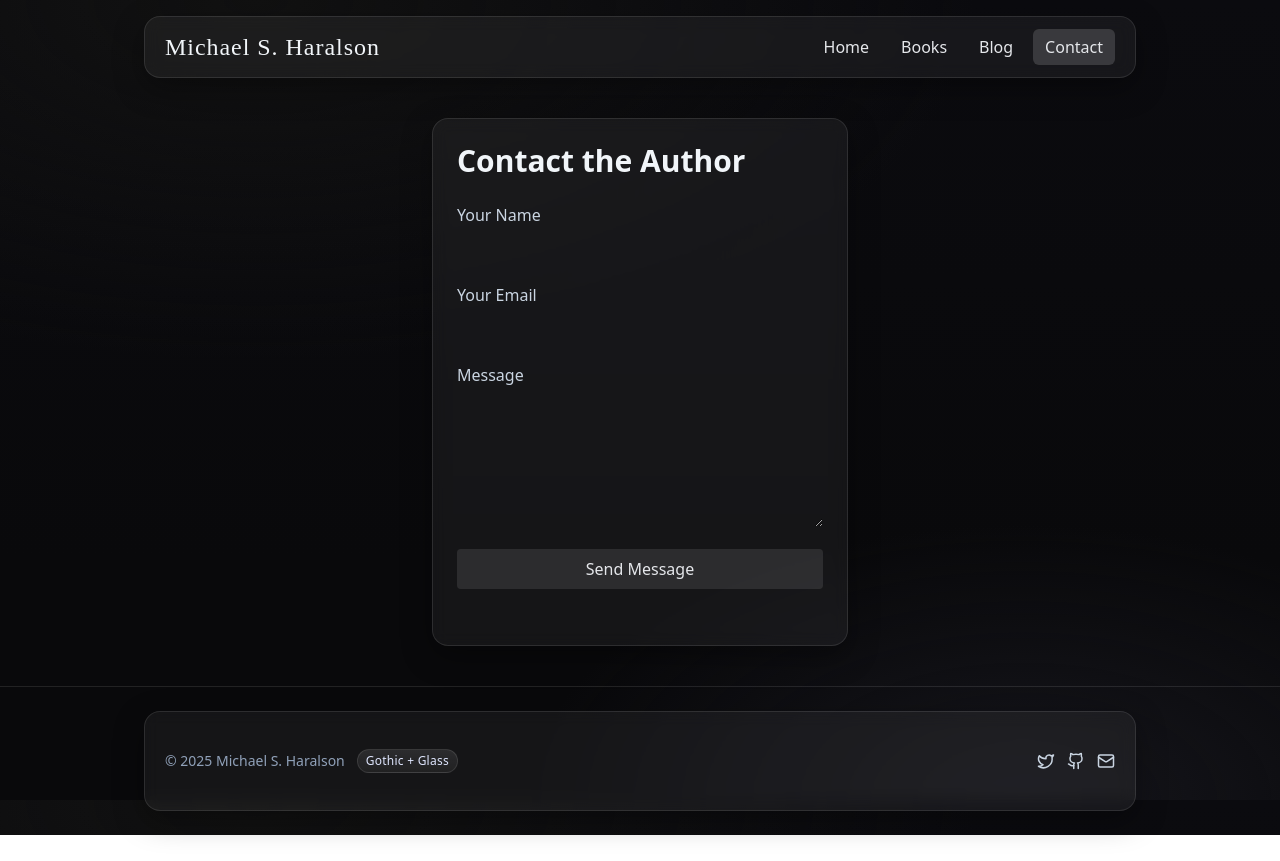
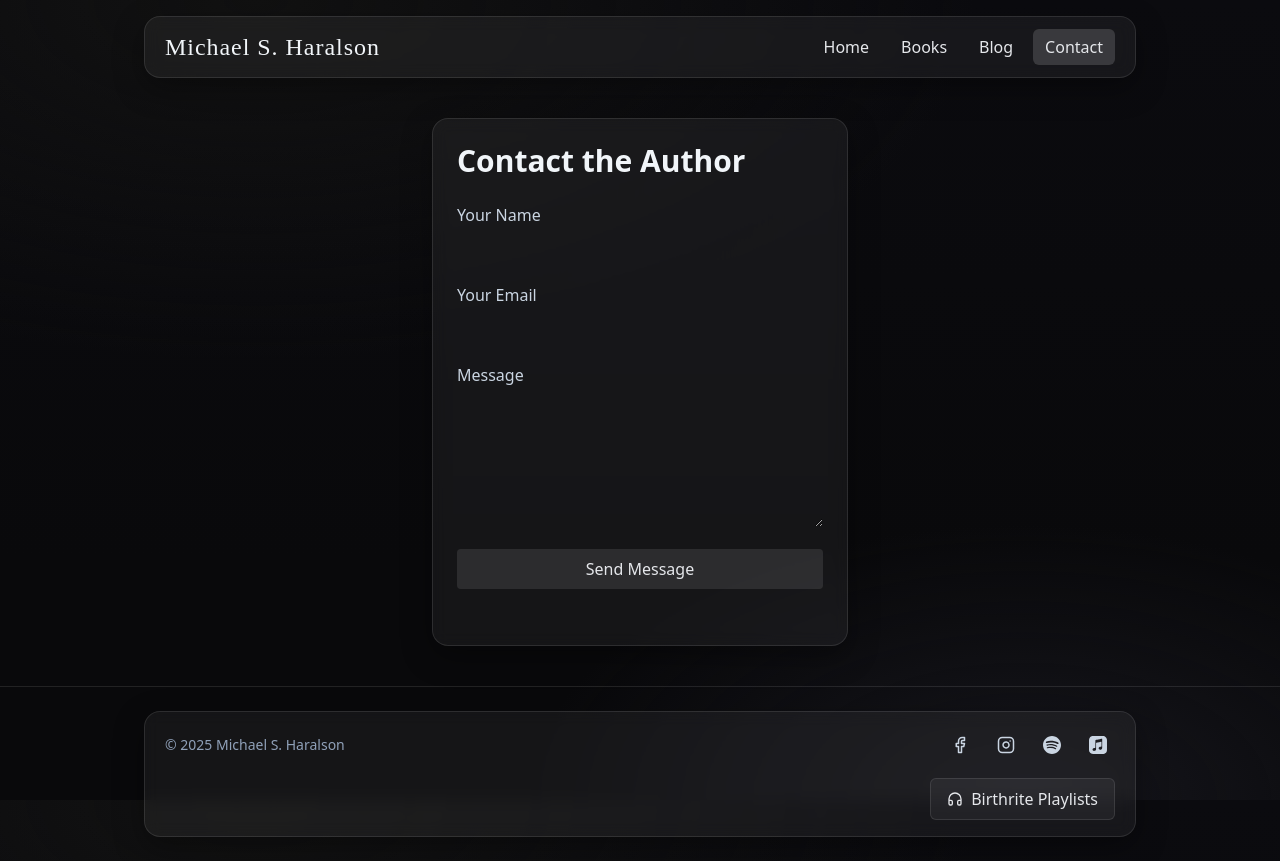
Before and after one commit to atheriot827/maleficia, a React app: page /contact in a window 1280 px wide. Before the commit the page ends 835 px from the top, so only its background shows below. Built offline with nearby package versions, Linux system fonts and the light colour scheme; a web font is replaced by a local one.

Commit message:
feat(footer): add sticky glass footer with real social links + playlists dialog

```diff
--- a/src/components/Footer.tsx
+++ b/src/components/Footer.tsx
@@ -1,5 +1,7 @@
 import * as React from 'react';
-import { Github, Mail, Twitter } from 'lucide-react';
+import { Facebook, Instagram } from 'lucide-react';
+import { SiSpotify, SiApplemusic } from 'react-icons/si';
+import PlaylistDialog from './PlaylistDialog';
 
 const Footer: React.FC = () => {
   const year = new Date().getFullYear();
@@ -7,31 +9,30 @@ const Footer: React.FC = () => {
   return (
     <footer className="mt-auto border-t border-white/10">
       <div className="mx-auto max-w-5xl px-4">
-        <div className="glass my-6 px-5 py-4 flex flex-col sm:flex-row items-center justify-between gap-3">
-          <div className="flex items-center gap-3">
+        <div className="glass my-6 px-5 py-4 flex flex-col gap-4">
+          <div className="flex flex-col sm:flex-row items-center justify-between gap-3">
             <span className="text-sm text-slate-400">© {year} Michael S. Haralson</span>
-            <span className="badge-glass">Gothic + Glass</span>
+            <div className="flex items-center gap-3" aria-label="Social links">
+              <a className="p-2 rounded-md hover:bg-white/10 focus-ring" href="https://www.facebook.com/profile.php?id=100092259976470" target="_blank" rel="noreferrer noopener" aria-label="Facebook">
+                <Facebook size={18} className="text-slate-300" />
+              </a>
+              <a className="p-2 rounded-md hover:bg-white/10 focus-ring" href="https://www.instagram.com/samspade685/" target="_blank" rel="noreferrer noopener" aria-label="Instagram">
+                <Instagram size={18} className="text-slate-300" />
+              </a>
+              <a className="p-2 rounded-md hover:bg-white/10 focus-ring" href="https://open.spotify.com/playlist/30qYKjnuabeFZUuZ5cs46z?si=hG8mIK6lS2CwKEE0IzH2Vw&nd=1&dlsi=abfa39d97eaf4cab" target="_blank" rel="noreferrer noopener" aria-label="Spotify">
+                <SiSpotify size={18} className="text-slate-300" />
+              </a>
+              <a className="p-2 rounded-md hover:bg-white/10 focus-ring" href="https://music.apple.com/us/playlist/birthrite/pl.u-V9D7v0aI1Mdra3" target="_blank" rel="noreferrer noopener" aria-label="Apple Music">
+                <SiApplemusic size={18} className="text-slate-300" />
+              </a>
+            </div>
           </div>
 
-          <nav aria-label="Social links">
-            <ul className="flex items-center gap-3">
-              <li>
-                <a className="p-2 rounded-md hover:bg-white/10 focus-ring" href="https://twitter.com" target="_blank" rel="noreferrer noopener" aria-label="Twitter">
-                  <Twitter size={18} className="text-slate-300" />
-                </a>
-              </li>
-              <li>
-                <a className="p-2 rounded-md hover:bg-white/10 focus-ring" href="https://github.com" target="_blank" rel="noreferrer noopener" aria-label="GitHub">
-                  <Github size={18} className="text-slate-300" />
-                </a>
-              </li>
-              <li>
-                <a className="p-2 rounded-md hover:bg-white/10 focus-ring" href="mailto:author@example.com" aria-label="Email">
-                  <Mail size={18} className="text-slate-300" />
-                </a>
-              </li>
-            </ul>
-          </nav>
+          <div className="flex items-center justify-center sm:justify-end gap-2">
+            <PlaylistDialog />
+            {/* Optional tiny badge can be re-purposed. Remove if undesired. */}
+            {/* <span className="badge-glass">Reading Mode</span> */}
+          </div>
         </div>
       </div>
     </footer>
--- /dev/null
+++ b/src/components/PlaylistDialog.tsx
@@ -0,0 +1,60 @@
+import * as React from 'react';
+import * as Dialog from '@radix-ui/react-dialog';
+import { Headphones } from 'lucide-react';
+
+const PlaylistDialog: React.FC = () => {
+  return (
+    <Dialog.Root>
+      <Dialog.Trigger asChild>
+        <button className="btn btn-ghost focus-ring inline-flex items-center gap-2" aria-haspopup="dialog">
+          <Headphones size={16} />
+          Birthrite Playlists
+        </button>
+      </Dialog.Trigger>
+      <Dialog.Portal>
+        <Dialog.Overlay className="fixed inset-0 bg-black/60" />
+        <Dialog.Content className="fixed left-1/2 top-1/2 -translate-x-1/2 -translate-y-1/2 glass p-4 w-[95vw] max-w-4xl max-h-[85vh] overflow-auto">
+          <div className="flex items-start justify-between mb-3">
+            <Dialog.Title className="text-xl font-semibold">Birthrite Playlists</Dialog.Title>
+            <Dialog.Close className="btn btn-ghost focus-ring">Close</Dialog.Close>
+          </div>
+
+          <p className="text-slate-400 mb-4">Soundtracks to set the mood for reading.</p>
+
+          <div className="grid gap-4 md:grid-cols-2">
+            {/* Spotify */}
+            <div className="glass p-2">
+              <div className="text-sm text-slate-300 mb-2">Spotify — Birthrite</div>
+              <iframe
+                title="Spotify playlist"
+                style={{ borderRadius: 12 }}
+                src="https://open.spotify.com/embed/playlist/30qYKjnuabeFZUuZ5cs46z?utm_source=generator"
+                width="100%"
+                height="352"
+                frameBorder="0"
+                allow="autoplay; clipboard-write; encrypted-media; fullscreen; picture-in-picture"
+                loading="lazy"
+              />
+            </div>
+
+            {/* Apple Music */}
+            <div className="glass p-2">
+              <div className="text-sm text-slate-300 mb-2">Apple Music — Birthrite</div>
+              <iframe
+                title="Apple Music playlist"
+                allow="autoplay *; encrypted-media *; fullscreen *; clipboard-write"
+                frameBorder="0"
+                height="352"
+                style={{ width: '100%', maxWidth: '100%', overflow: 'hidden', borderRadius: 12 }}
+                sandbox="allow-forms allow-popups allow-same-origin allow-scripts allow-storage-access-by-user-activation allow-top-navigation-by-user-activation"
+                src="https://embed.music.apple.com/us/playlist/birthrite/pl.u-V9D7v0aI1Mdra3"
+              />
+            </div>
+          </div>
+        </Dialog.Content>
+      </Dialog.Portal>
+    </Dialog.Root>
+  );
+};
+
+export default PlaylistDialog;
```
